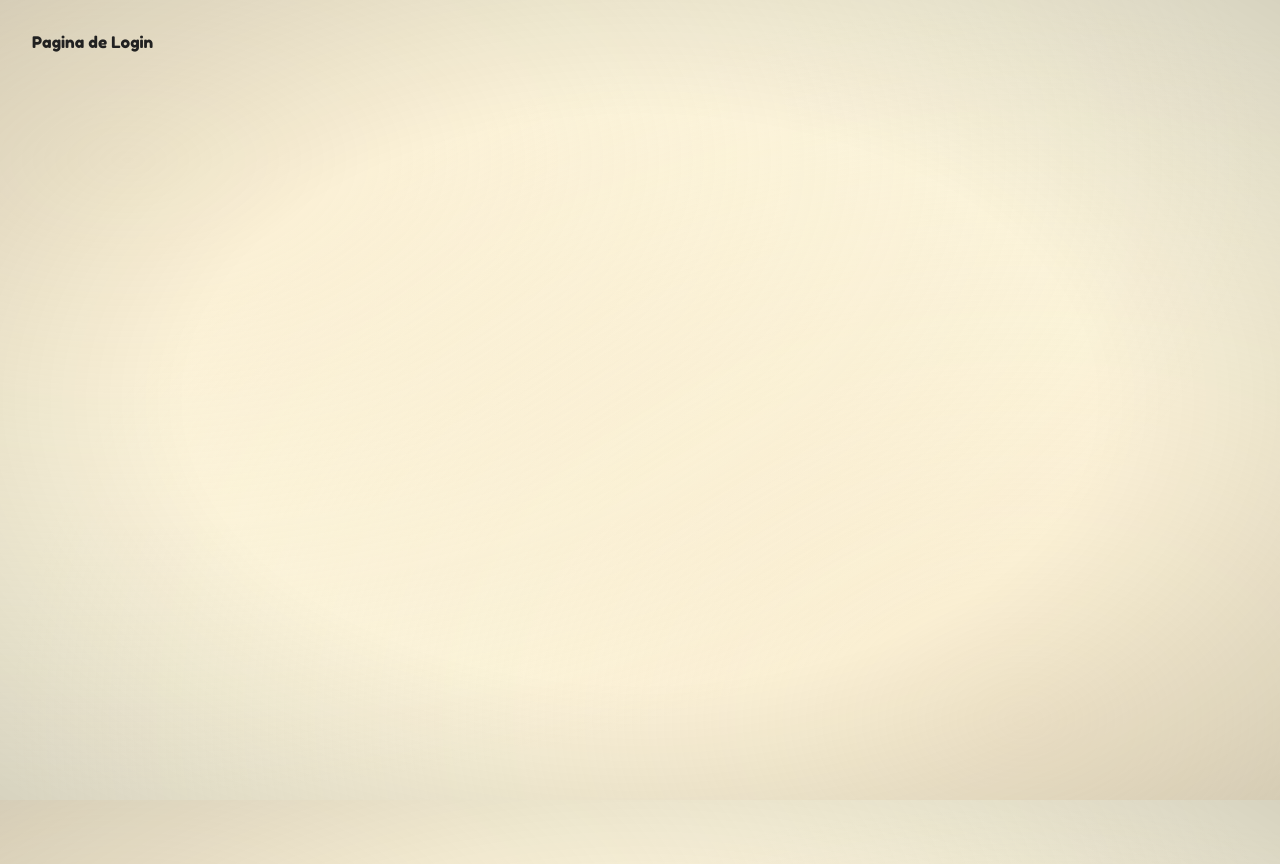
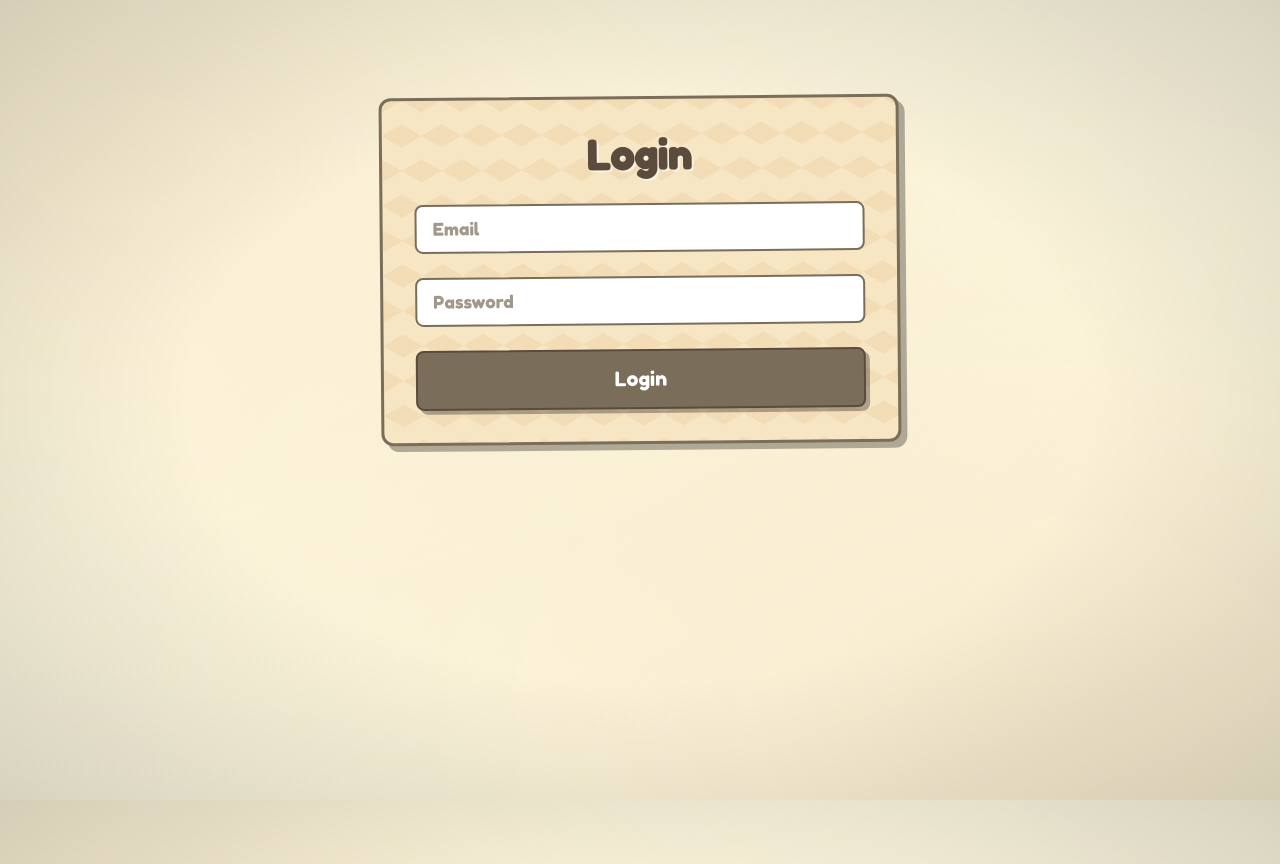
Before and after one commit to costingrasu/WorkHive, a React (Create React App) app in the folder frontend/: page /login in a window 1280 px wide. Built offline with nearby package versions, Linux system fonts and the light colour scheme.

Commit message:
login page added

```diff
--- a/frontend/src/pages/LoginPage.js
+++ b/frontend/src/pages/LoginPage.js
@@ -1,7 +1,81 @@
-import React from "react";
+import React, { useState } from "react";
+import axios from 'axios';
+import { useNavigate } from 'react-router-dom';
+
+import '../styles/Forms.css';
 
 const LoginPage = () => {
-  return <div>Pagina de Login</div>;
+  const navigate = useNavigate();
+
+  const [formData, setFormData] = useState({
+    email: '',
+    password: '',
+  });
+
+  const [error, setError] = useState(null);
+
+  const handleChange = (e) => {
+    setFormData({
+      ...formData,
+      [e.target.name]: e.target.value,
+    });
+  };
+
+  const handleSubmit = async (e) => {
+    e.preventDefault();
+    setError(error);
+
+    try {
+      const response = await axios.post(
+        'http://localhost:8080/api/auth/login',
+        formData
+      );
+
+      console.log(response.data);
+
+      navigate('/');
+    } catch (err) {
+      console.error(err);
+
+      setError('Incorrect email or password.');
+    }
+  }
+
+  return (
+    <form className="form-container" onSubmit={handleSubmit}>
+      <h2>Login</h2>
+
+      {error && <div className="form-error">{error}</div>}
+
+      <div className="input-wrapper">
+        <input
+          type='email'
+          name='email'
+          placeholder="Email"
+          className="form-input"
+          value={formData.email}
+          onChange={handleChange}
+          required
+        />
+      </div>
+
+      <div className="input-wrapper">
+        <input
+          type="password"
+          name="password"
+          placeholder="Password"
+          className="form-input"
+          value={formData.password}
+          onChange={handleChange}
+          required
+        />
+      </div>
+
+      <button type="submit" className="form-button">
+        Login
+      </button>
+    </form>
+  )
 };
 
 export default LoginPage;
```
